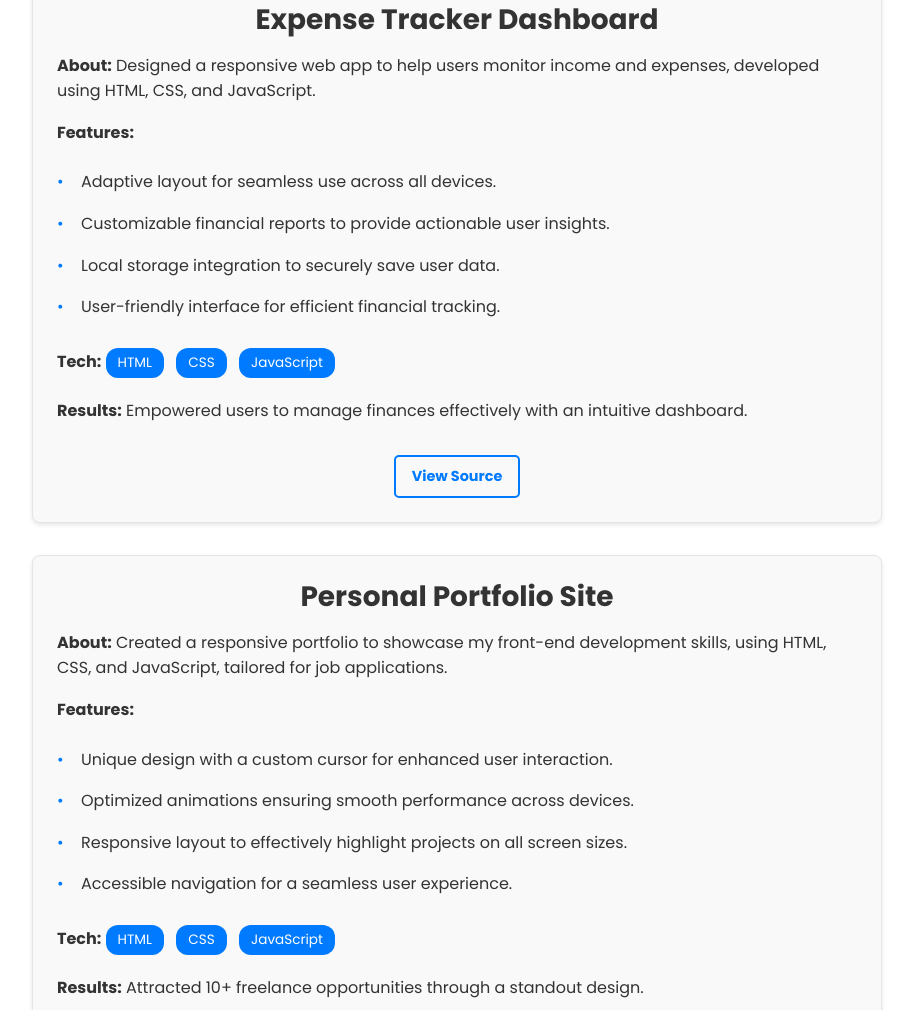
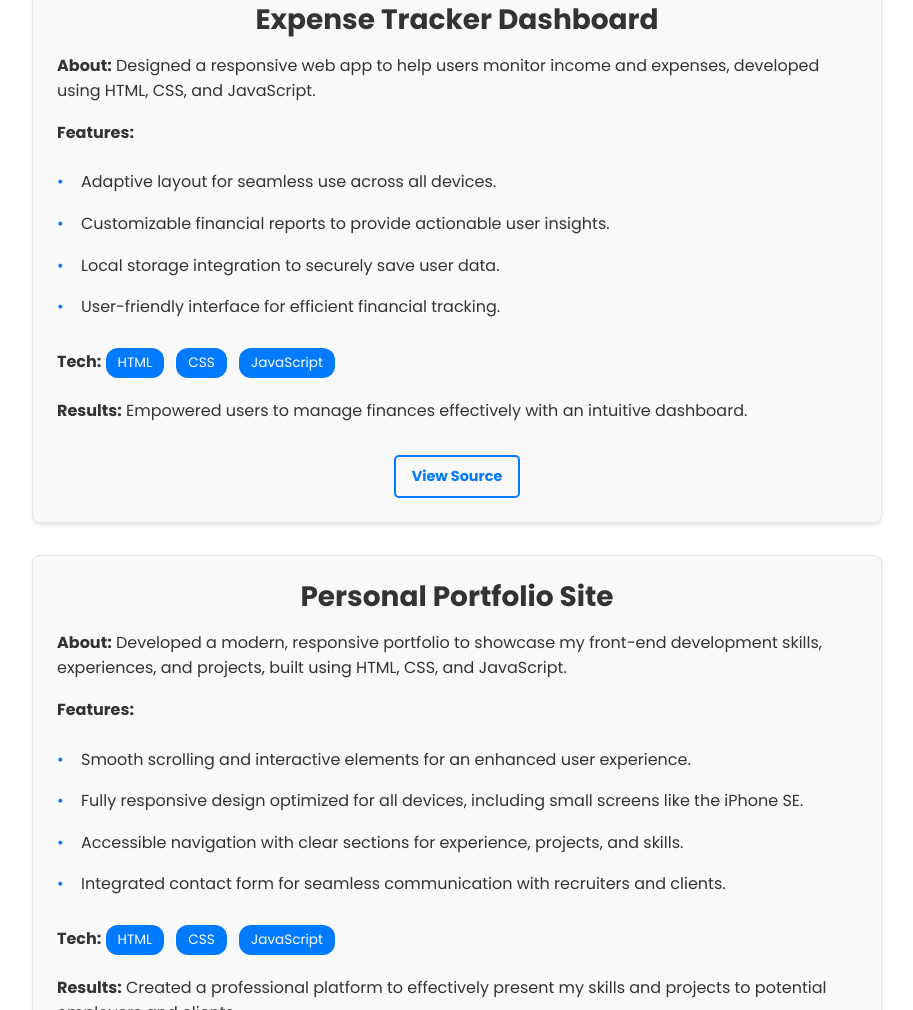
Before and after one commit to MrPrince419/Prince-Uwagboe, a plain HTML site: page index.html in a window 1280 px wide. Shown: the part 2495-3505 px from the top of the page, without its empty margins (183-1096 px from the left). Drawn offline with Linux system fonts and the light colour scheme.

Commit message:
Reorder work experience, update portfolio project description, and add README.md

```diff
--- a/index.html
+++ b/index.html
@@ -105,6 +105,15 @@
             <li>Optimized technical support workflows, cutting average ticket resolution time to under 30 minutes, improving service quality.</li>
           </ul>
         </div>
+        <div class="card" tabindex="0" aria-label="Volunteer Experience at The Salvation Army">
+          <h3>Volunteer</h3>
+          <p>The Salvation Army | Jan 2023 - May 2023</p>
+          <ul>
+            <li>Assisted in coordinating food donation drives, ensuring timely distribution to over 150 families, enhancing community support.</li>
+            <li>Organized inventory for food donations, improving efficiency by 10% through systematic tracking and collaboration with a team of volunteers.</li>
+            <li>Supported event logistics for community outreach programs, demonstrating strong organizational and teamwork skills under tight deadlines.</li>
+          </ul>
+        </div>
         <div class="card" tabindex="0" aria-label="Customer Service Representative Experience">
           <h3>Customer Service Representative</h3>
           <p>Mary's Place | Mar 2022 - Dec 2022</p>
@@ -112,15 +121,6 @@
             <li>Collaborated with inventory specialists to streamline stock levels, achieving a 20% reduction in out-of-stock incidents through meticulous coordination.</li>
             <li>Designed an enhanced follow-up system, reducing customer complaints by 30% and boosting satisfaction metrics.</li>
             <li>Achieved a 95% first-contact resolution rate for inquiries, surpassing targets and increasing positive feedback by 20% through empathetic communication.</li>
-          </ul>
-        </div>
-        <div class="card" tabindex="0" aria-label="Volunteer Experience at The Salvation Army">
-          <h3>Volunteer</h3>
-          <p>The Salvation Army | Jan 2023 - May 2023</p>
-          <ul>
-            <li>Assisted in coordinating food donation drives, ensuring timely distribution to over 150 families, enhancing community support.</li>
-            <li>Organized inventory for food donations, improving efficiency by 10% through systematic tracking and collaboration with a team of volunteers.</li>
-            <li>Supported event logistics for community outreach programs, demonstrating strong organizational and teamwork skills under tight deadlines.</li>
           </ul>
         </div>
       </div>
@@ -169,16 +169,16 @@
         <div class="project-item">
           <div class="project-content">
             <h3>Personal Portfolio Site</h3>
-            <p><strong>About:</strong> Created a responsive portfolio to showcase my front-end development skills, using HTML, CSS, and JavaScript, tailored for job applications.</p>
+            <p><strong>About:</strong> Developed a modern, responsive portfolio to showcase my front-end development skills, experiences, and projects, built using HTML, CSS, and JavaScript.</p>
             <p><strong>Features:</strong></p>
             <ul>
-              <li>Unique design with a custom cursor for enhanced user interaction.</li>
-              <li>Optimized animations ensuring smooth performance across devices.</li>
-              <li>Responsive layout to effectively highlight projects on all screen sizes.</li>
-              <li>Accessible navigation for a seamless user experience.</li>
+              <li>Smooth scrolling and interactive elements for an enhanced user experience.</li>
+              <li>Fully responsive design optimized for all devices, including small screens like the iPhone SE.</li>
+              <li>Accessible navigation with clear sections for experience, projects, and skills.</li>
+              <li>Integrated contact form for seamless communication with recruiters and clients.</li>
             </ul>
             <p class="project-tech"><strong>Tech:</strong> <span>HTML</span> <span>CSS</span> <span>JavaScript</span></p>
-            <p class="project-results"><strong>Results:</strong> Attracted 10+ freelance opportunities through a standout design.</p>
+            <p class="project-results"><strong>Results:</strong> Created a professional platform to effectively present my skills and projects to potential employers and clients.</p>
             <div class="project-links">
               <a href="https://github.com/MrPrince419/Prince-Uwagboe" target="_blank" class="source-btn" aria-label="View source code of Personal Portfolio Site">View Source</a>
             </div>
```
Also changed, not shown: README.md.
